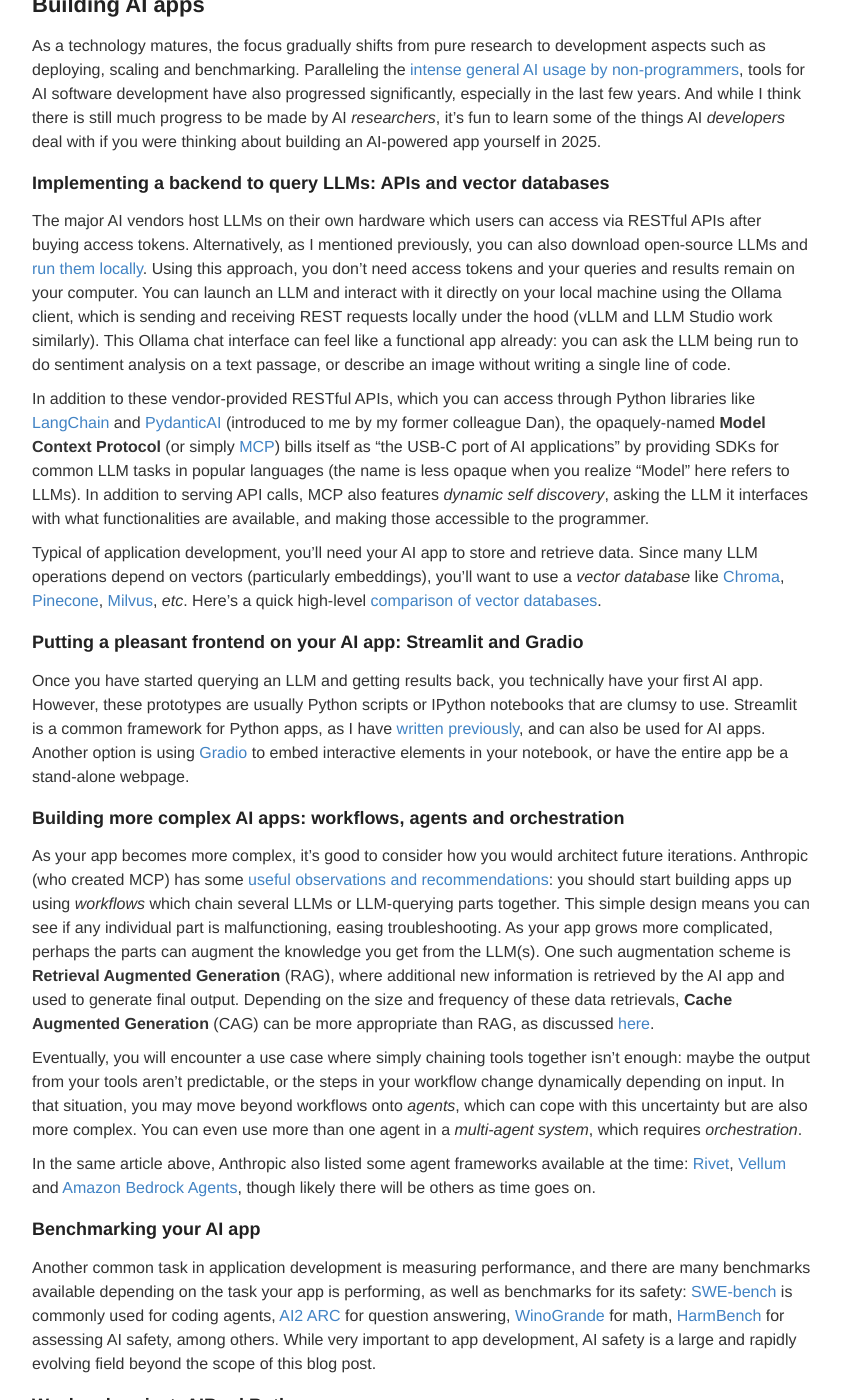
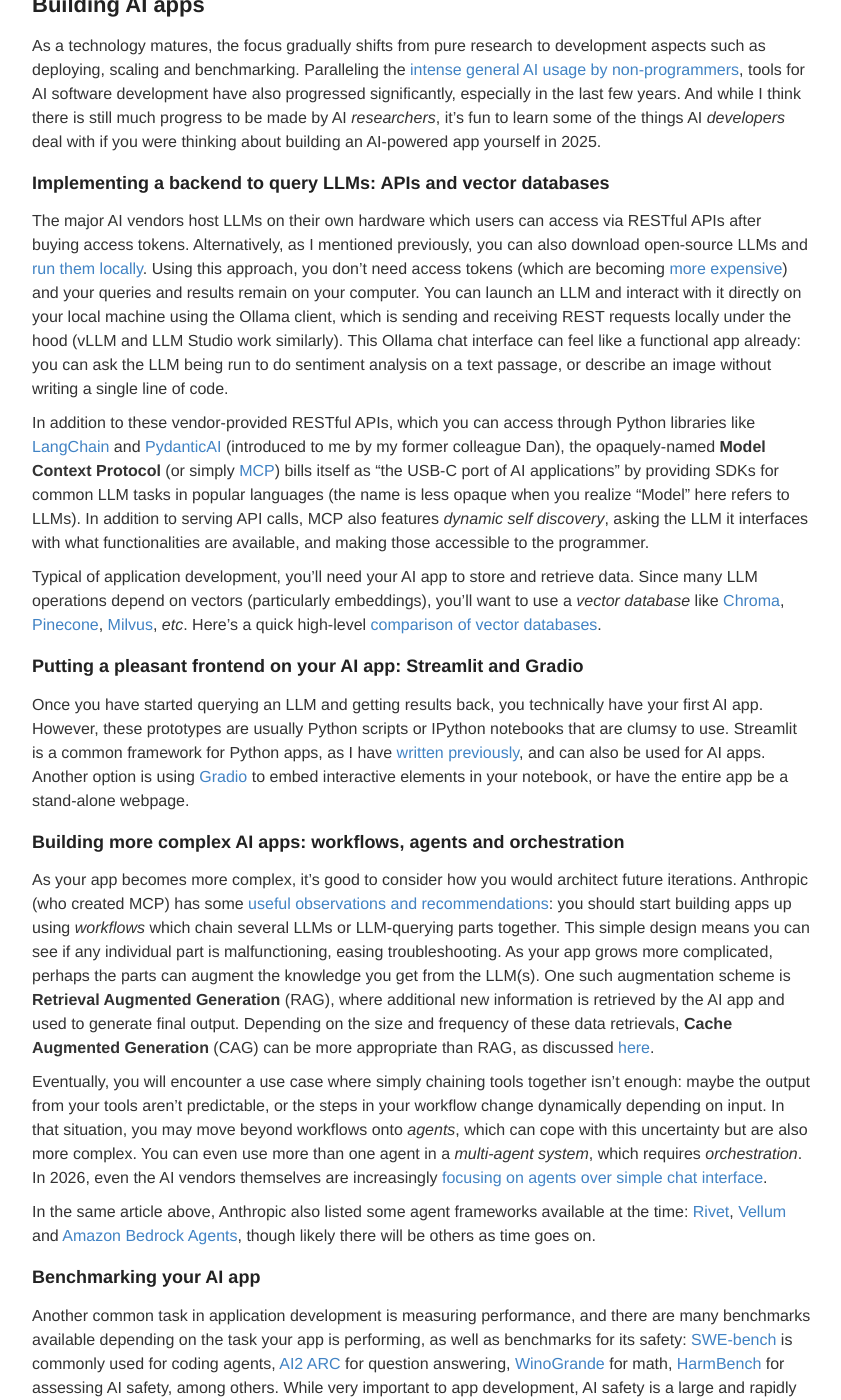
Before and after one commit to ptvan/ptvan.github.io, a Jekyll site: the page built from _posts/2025-06-06-building-AI-apps.md, in a window 1280 px wide and 1400 px high, scrolled down 201 px. Shown: the whole window, without its empty margins (218-1059 px from the left). Built offline with Jekyll 4.4.1, drawn with Linux system fonts in a browser that asks for light colours.

Commit message:
added updates for 2026 token costs & ChatGPT overhaul

```diff
--- a/_posts/2025-06-06-building-AI-apps.md
+++ b/_posts/2025-06-06-building-AI-apps.md
@@ -8,7 +8,7 @@
 
 ### Implementing a backend to query LLMs: APIs and vector databases
 
-The major AI vendors host LLMs on their own hardware which users can access via RESTful APIs after buying access tokens. Alternatively, as I mentioned previously, you can also download open-source LLMs and [run them locally](https://ptvan.github.io/neural-networks/). Using this approach, you don't need access tokens and your queries and results remain on your computer. You can launch an LLM and interact with it directly on your local machine using the Ollama client, which is sending and receiving REST requests locally under the hood (vLLM and LLM Studio work similarly). This Ollama chat interface can feel like a functional app already: you can ask the LLM being run to do sentiment analysis on a text passage, or describe an image without writing a single line of code.
+The major AI vendors host LLMs on their own hardware which users can access via RESTful APIs after buying access tokens. Alternatively, as I mentioned previously, you can also download open-source LLMs and [run them locally](https://ptvan.github.io/neural-networks/). Using this approach, you don't need access tokens (which are becoming [more expensive](https://github.blog/news-insights/company-news/github-copilot-is-moving-to-usage-based-billing/)) and your queries and results remain on your computer. You can launch an LLM and interact with it directly on your local machine using the Ollama client, which is sending and receiving REST requests locally under the hood (vLLM and LLM Studio work similarly). This Ollama chat interface can feel like a functional app already: you can ask the LLM being run to do sentiment analysis on a text passage, or describe an image without writing a single line of code.
 
 In addition to these vendor-provided RESTful APIs, which you can access through Python libraries like [LangChain](https://python.langchain.com/docs/introduction/) and [PydanticAI](https://github.com/pydantic/pydantic-ai) (introduced to me by my former colleague Dan), the opaquely-named **Model Context Protocol** (or simply [MCP](https://modelcontextprotocol.io/)) bills itself as "the USB-C port of AI applications" by providing SDKs for common LLM tasks in popular languages (the name is less opaque when you realize "Model" here refers to LLMs). In addition to serving API calls, MCP also features _dynamic self discovery_, asking the LLM it interfaces with what functionalities are available, and making those accessible to the programmer.
 
@@ -22,7 +22,7 @@
 
 As your app becomes more complex, it's good to consider how you would architect future iterations. Anthropic (who created MCP) has some [useful observations and recommendations](https://www.anthropic.com/engineering/building-effective-agents): you should start building apps up using _workflows_ which chain several LLMs or LLM-querying parts together. This simple design means you can see if any individual part is malfunctioning, easing troubleshooting. As your app grows more complicated, perhaps the parts can augment the knowledge you get from the LLM(s). One such augmentation scheme is **Retrieval Augmented Generation** (RAG), where additional new information is retrieved by the AI app and used to generate final output. Depending on the size and frequency of these data retrievals, **Cache Augmented Generation** (CAG) can be more appropriate than RAG, as discussed [here](https://www.youtube.com/watch?v=HdafI0t3sEY).
 
-Eventually, you will encounter a use case where simply chaining tools together isn't enough: maybe the output from your tools aren't predictable, or the steps in your workflow change dynamically depending on input. In that situation, you may move beyond workflows onto _agents_, which can cope with this uncertainty but are also more complex. You can even use more than one agent in a _multi-agent system_, which requires _orchestration_.
+Eventually, you will encounter a use case where simply chaining tools together isn't enough: maybe the output from your tools aren't predictable, or the steps in your workflow change dynamically depending on input. In that situation, you may move beyond workflows onto _agents_, which can cope with this uncertainty but are also more complex. You can even use more than one agent in a _multi-agent system_, which requires _orchestration_. In 2026, even the AI vendors themselves are increasingly [focusing on agents over simple chat interface](https://arstechnica.com/ai/2026/06/chat-is-dead-openai-preps-overhaul-of-chatgpt/).
 
 In the same article above, Anthropic also listed some agent frameworks available at the time: [Rivet](https://rivet.ironcladapp.com), [Vellum](https://www.vellum.ai/) and [Amazon Bedrock Agents](https://aws.amazon.com/bedrock/agents/), though likely there will be others as time goes on.
 
```
